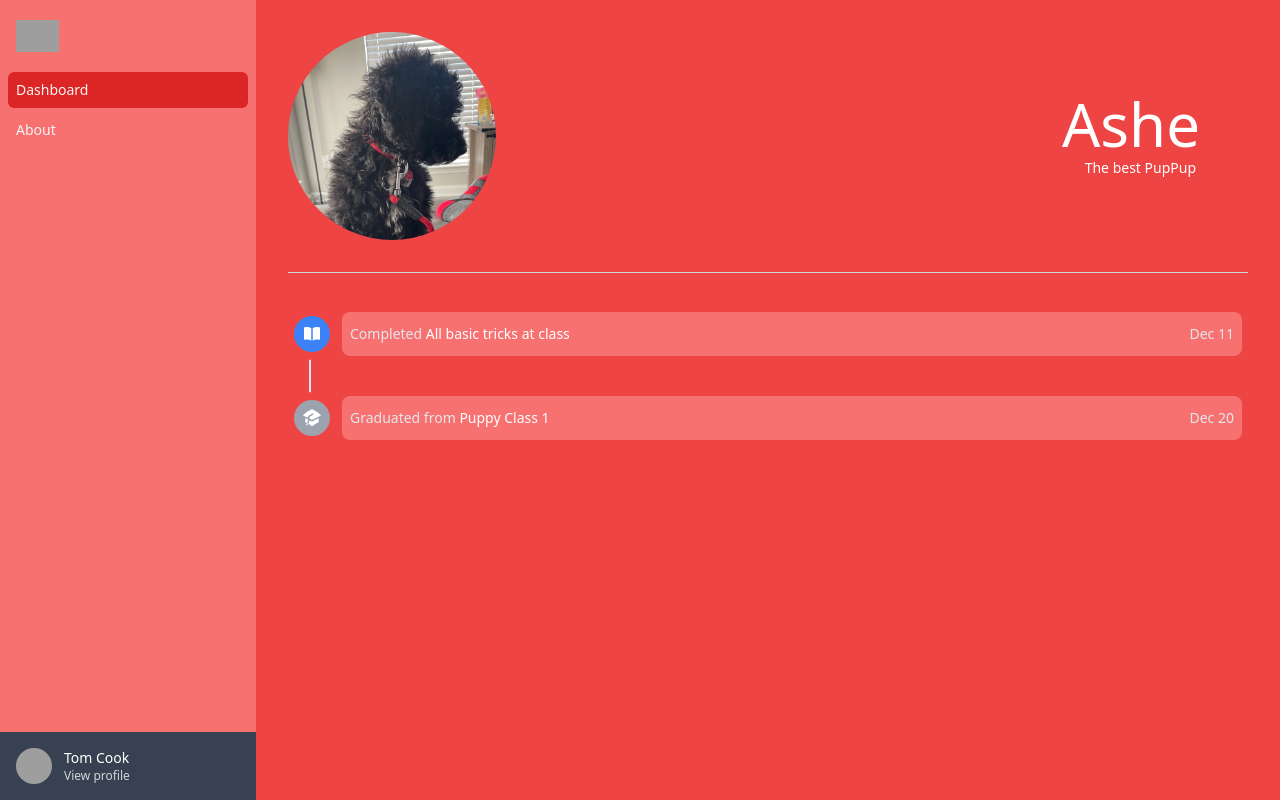
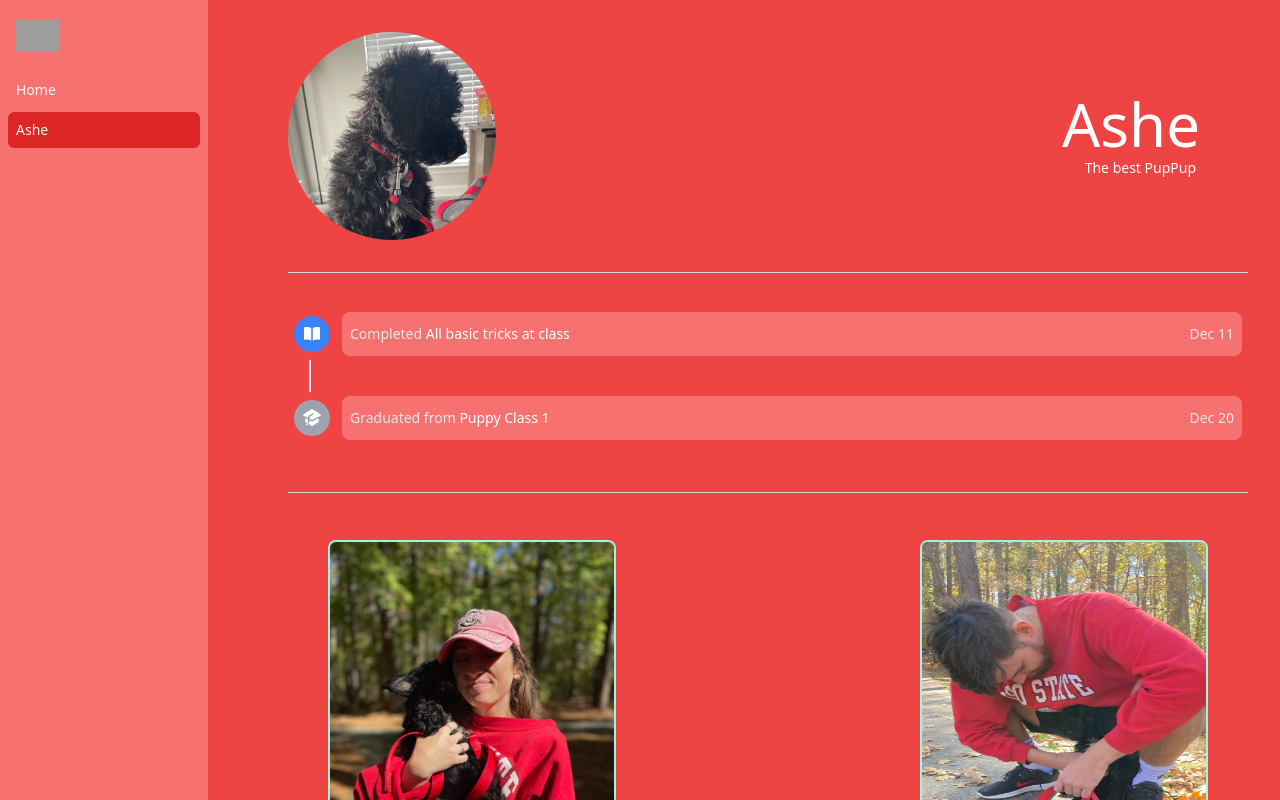
Before and after one commit to Jtcruthers/jtcruthers.github.io, a Nuxt app: page /ashe in a window 1280 px wide. Built offline with nearby package versions, Linux system fonts and the light colour scheme; grey boxes are pictures that could not be loaded.

Commit message:
Dynamic router

```diff
--- a/components/layouts/SidebarLayout.vue
+++ b/components/layouts/SidebarLayout.vue
@@ -8,7 +8,7 @@
 
         <div class="fixed inset-0 z-40 flex">
           <TransitionChild as="template" enter="transition ease-in-out duration-300 transform" enter-from="-translate-x-full" enter-to="translate-x-0" leave="transition ease-in-out duration-300 transform" leave-from="translate-x-0" leave-to="-translate-x-full">
-            <DialogPanel class="relative flex w-full max-w-xs flex-1 flex-col bg-gray-800">
+            <DialogPanel class="relative flex w-full max-w-xs flex-1 flex-col bg-red-400">
               <TransitionChild as="template" enter="ease-in-out duration-300" enter-from="opacity-0" enter-to="opacity-100" leave="ease-in-out duration-300" leave-from="opacity-100" leave-to="opacity-0">
                 <div class="absolute top-0 right-0 -mr-12 pt-2">
                   <button type="button" class="ml-1 flex h-10 w-10 items-center justify-center rounded-full focus:outline-none focus:ring-2 focus:ring-inset focus:ring-white" @click="sidebarOpen = false">
@@ -21,23 +21,10 @@
                   <img class="h-8 w-auto" src="https://tailwindui.com/img/logos/mark.svg?color=indigo&shade=500" alt="Your Company" />
                 </div>
                 <nav class="mt-5 space-y-1 px-2">
-                  <a v-for="item in navigation" :key="item.name" :href="item.href" :class="[item.current ? 'bg-gray-900 text-white' : 'text-gray-800 hover:bg-red-500 hover:text-white', 'group flex items-center px-2 py-2 text-base font-medium rounded-md']">
-                    {{ item.name }}
-                  </a>
+                  <span v-for="item in navigation" :key="item.name" :class="[item.current ? 'bg-red-700 text-red-50' : 'text-gray-100 hover:bg-red-400 hover:text-white', 'group flex items-center px-2 py-2 text-base font-medium rounded-md']">
+                    <NuxtLink :to="item.to" @click="sidebarOpen = false">{{ item.name }}</NuxtLink>
+                  </span>
                 </nav>
-              </div>
-              <div class="flex flex-shrink-0 bg-gray-700 p-4">
-                <a href="#" class="group block flex-shrink-0">
-                  <div class="flex items-center">
-                    <div>
-                      <img class="inline-block h-10 w-10 rounded-full" src="https://images.unsplash.com/photo-1472099645785-5658abf4ff4e?ixlib=rb-1.2.1&ixid=eyJhcHBfaWQiOjEyMDd9&auto=format&fit=facearea&facepad=2&w=256&h=256&q=80" alt="" />
-                    </div>
-                    <div class="ml-3">
-                      <p class="text-base font-medium text-white">Tom Cook</p>
-                      <p class="text-sm font-medium text-gray-400 group-hover:text-gray-300">View profile</p>
-                    </div>
-                  </div>
-                </a>
               </div>
             </DialogPanel>
           </TransitionChild>
@@ -49,7 +36,7 @@
     </TransitionRoot>
 
     <!-- Static sidebar for desktop -->
-    <div class="hidden md:fixed md:inset-y-0 md:flex md:w-64 md:flex-col">
+    <div class="hidden md:fixed md:inset-y-0 md:flex md:w-52 md:flex-col">
       <!-- Sidebar component, swap this element with another sidebar if you like -->
       <div class="flex min-h-0 flex-1 flex-col bg-red-400">
         <div class="flex flex-1 flex-col overflow-y-auto pt-5 pb-4">
@@ -57,29 +44,17 @@
             <img class="h-8 w-auto" src="https://tailwindui.com/img/logos/mark.svg?color=indigo&shade=500" alt="Your Company" />
           </div>
           <nav class="mt-5 flex-1 space-y-1 px-2">
-            <a v-for="item in navigation" :key="item.name" :href="item.href" :class="[item.current ? 'bg-red-600 text-red-50' : 'text-gray-100 hover:bg-red-500 hover:text-white', 'group flex items-center px-2 py-2 text-sm font-medium rounded-md']">
-              {{ item.name }}
-            </a>
+            <span v-for="item in navigation" :key="item.name" :class="[item.current ? 'bg-red-600 text-red-50' : 'text-gray-100 hover:bg-red-500 hover:text-white', 'group flex items-center px-2 py-2 text-sm font-medium rounded-md']">
+              <NuxtLink :to="item.to">{{ item.name }}</NuxtLink>
+            </span>
           </nav>
-        </div>
-        <div class="flex flex-shrink-0 bg-gray-700 p-4">
-          <a href="#" class="group block w-full flex-shrink-0">
-            <div class="flex items-center">
-              <div>
-                <img class="inline-block h-9 w-9 rounded-full" src="https://images.unsplash.com/photo-1472099645785-5658abf4ff4e?ixlib=rb-1.2.1&ixid=eyJhcHBfaWQiOjEyMDd9&auto=format&fit=facearea&facepad=2&w=256&h=256&q=80" alt="" />
-              </div>
-              <div class="ml-3">
-                <p class="text-sm font-medium text-white">Tom Cook</p>
-                <p class="text-xs font-medium text-gray-300 group-hover:text-gray-200">View profile</p>
-              </div>
-            </div>
-          </a>
         </div>
       </div>
     </div>
     <div class="flex flex-1 flex-col md:pl-64 h-full">
       <div class="sticky top-0 z-10 bg-red-400 pl-1 pt-1 sm:pl-3 sm:pt-3 md:hidden">
         <button type="button" class="-ml-0.5 -mt-0.5 inline-flex h-12 w-12 items-center justify-center rounded-md text-gray-500 hover:text-gray-900 focus:outline-none focus:ring-2 focus:ring-inset focus:ring-indigo-500" @click="sidebarOpen = true">
+          <Bars3Icon class="h-6 w-6 text-red-800" aria-hidden="true" />
         </button>
       </div>
       <main class="flex-1">
@@ -91,14 +66,17 @@
   </div>
 </template>
 
-<script setup>
-import { ref } from 'vue'
+<script setup lang="ts">
+import { ref, computed } from 'vue'
 import { Dialog, DialogPanel, TransitionChild, TransitionRoot } from '@headlessui/vue'
+import { Bars3Icon } from '@heroicons/vue/20/solid'
 
-const navigation = [
-  { name: 'Dashboard', href: '#', current: true },
-  { name: 'About', href: '#', current: false },
-]
+const route = useRoute()
+
+const navigation = computed(() => [
+  { name: 'Home', to: '/', current: route.path === '/'},
+  { name: 'Ashe', to: '/ashe', current: route.path === '/ashe' },
+])
 
 const sidebarOpen = ref(false)
 </script>
--- a/pages/ashe.vue
+++ b/pages/ashe.vue
@@ -13,5 +13,12 @@
     <div class="pt-10 mx-1.5">
       <AsheFeed />
     </div>
+
+    <Divider class="mb-12 -mt-5" />
+
+    <div class="flex flex-row justify-between mx-3 sm:mx-6 lg:mx-10">
+     <img src="/images/molly_and_ashe_little.jpeg" alt="Molly and Ashe" class="inline-block h-48 w-36 sm:h-64 sm:w-48 md:h-72 md:w-56 lg:h-96 lg:w-72 rounded-lg border-teal-200 border-solid border-2" />
+     <img src="/images/me_and_ashe.jpeg" alt="Me and Ashe" class="block h-48 w-36 sm:h-64 sm:w-48 md:h-72 md:w-56 lg:h-96 lg:w-72 rounded-lg border-teal-200 border-solid border-2" />
+    </div>
   </div>
 </template>
```
